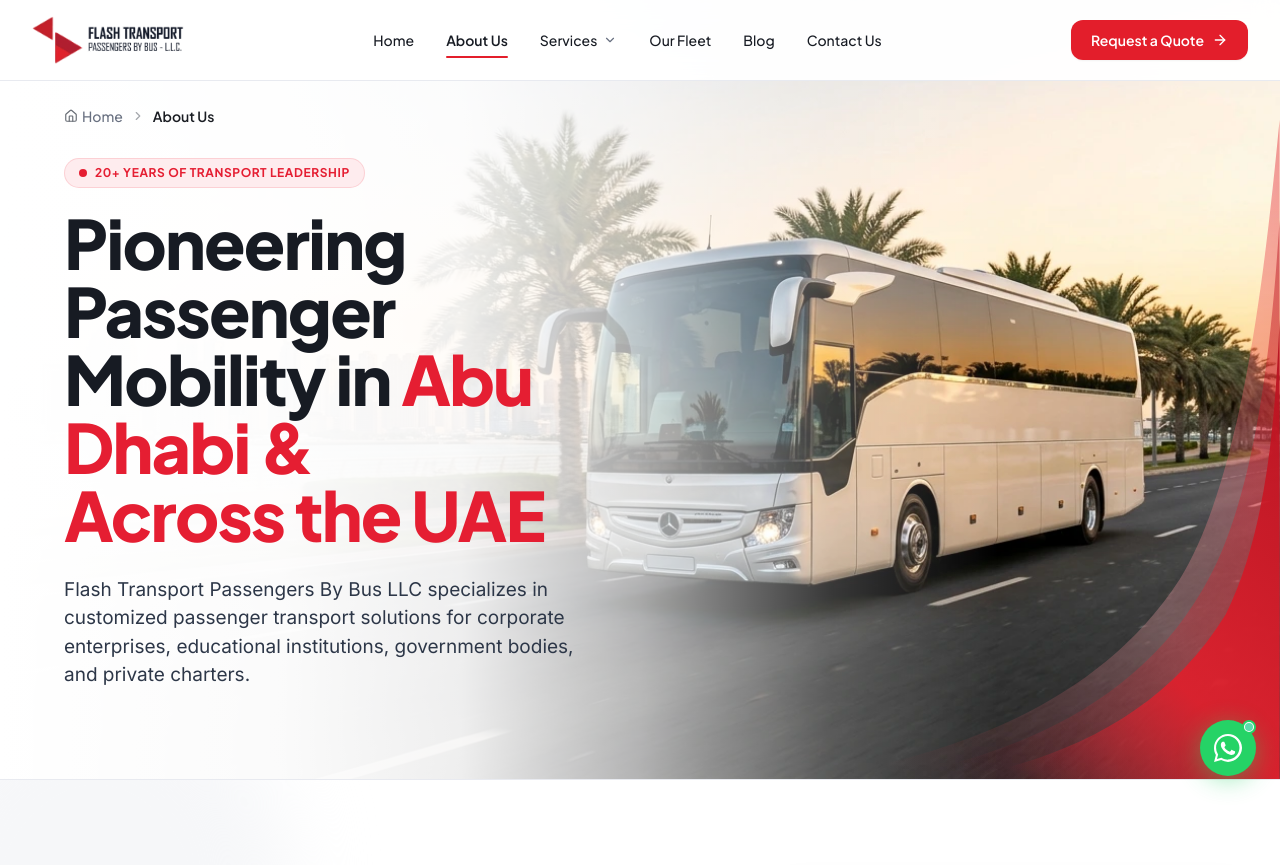
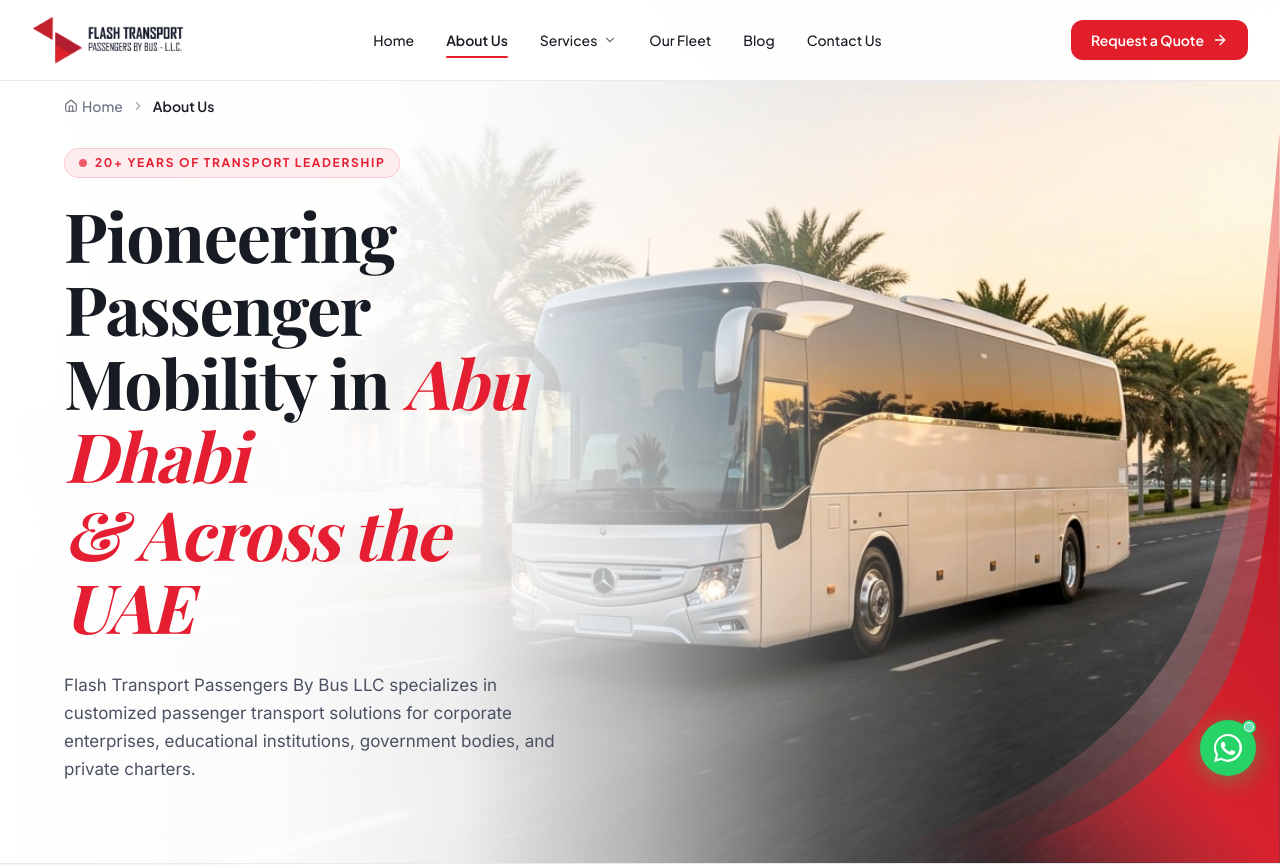
Before and after one commit to zynexta/Flashtp, a React (Vite) app: page /about-us/ in a window 1280 px wide. Shown: the top 865 px of the page. Built offline with nearby package versions, Linux system fonts and the light colour scheme; a web font is replaced by a local one.

Commit message:
feat(about): enhance hero headline with premium editorial serif typography matching Home Hero

```diff
--- a/src/pages/About.tsx
+++ b/src/pages/About.tsx
@@ -140,25 +140,29 @@ export const About: React.FC = () => {
             />
 
             {/* 2. Experience Badge */}
-            <div className="inline-flex items-center gap-1.5 sm:gap-2 px-2.5 sm:px-3.5 py-0.5 sm:py-1.5 rounded-full bg-[#FEECEE] border border-[#F8A5AC]/40 text-[#E51E32] text-[10.5px] min-[360px]:text-[11px] sm:text-xs font-bold tracking-wider uppercase select-none shadow-xs">
-              <span className="w-1.5 sm:w-2 h-1.5 sm:h-2 rounded-full bg-[#E51E32]" />
+            <div className="inline-flex items-center gap-2 px-3 sm:px-3.5 py-1 sm:py-1.5 rounded-full bg-[#FEECEE]/90 border border-[#F8A5AC]/50 text-[#E51E32] text-[11px] sm:text-xs font-bold tracking-[0.14em] uppercase select-none shadow-2xs">
+              <span className="w-2 h-2 rounded-full bg-[#E51E32] animate-pulse" />
               <span>20+ Years of Transport Leadership</span>
             </div>
 
-            {/* 3. Main Heading: 27-30px on mobile, 62-68px on desktop */}
-            <h1 className="font-sans text-[26px] min-[360px]:text-[28px] xs:text-[30px] sm:text-[44px] md:text-[54px] lg:text-[62px] xl:text-[68px] font-extrabold text-[#171B23] tracking-[-0.025em] leading-[1.12] sm:leading-[1.0] max-w-[640px]">
-              <span className="block">Pioneering Passenger</span>
-              <span className="block">
+            {/* 3. Main Heading: Premium Editorial Typography matching Hero */}
+            <h1 className="text-[28px] min-[360px]:text-[32px] xs:text-[34px] sm:text-[46px] md:text-[54px] lg:text-[62px] xl:text-[68px] tracking-[-0.02em] leading-[1.14] sm:leading-[1.08] max-w-[640px]">
+              <span className="font-serif font-bold text-[#171B23] block">
+                Pioneering Passenger
+              </span>
+              <span className="font-serif font-bold text-[#171B23] block">
                 Mobility in{' '}
-                <span className="text-[#E51E32]">Abu Dhabi &amp;</span>
+                <span className="font-serif italic font-bold text-[#E51E32]">
+                  Abu Dhabi
+                </span>
               </span>
-              <span className="text-[#E51E32] block">
-                Across the UAE
+              <span className="font-serif italic font-bold text-[#E51E32] block mt-0.5 sm:mt-1">
+                &amp; Across the UAE
               </span>
             </h1>
 
-            {/* 4. Company Description: 13-14px on mobile, 18-19px on desktop */}
-            <p className="font-body text-[12.5px] min-[360px]:text-[13px] sm:text-[17px] lg:text-[18px] xl:text-[19px] text-[#2D3748] leading-[1.48] sm:leading-[1.5] max-w-[320px] xs:max-w-[360px] sm:max-w-[580px] font-normal pt-0.5 sm:pt-2">
+            {/* 4. Company Description */}
+            <p className="font-body text-[13px] min-[360px]:text-[13.5px] sm:text-[16px] lg:text-[17px] text-[#4A5160] leading-[1.6] sm:leading-[1.65] max-w-[340px] xs:max-w-[380px] sm:max-w-[560px] font-normal pt-1 sm:pt-2">
               Flash Transport Passengers By Bus LLC specializes in customized passenger transport solutions for corporate enterprises, educational institutions, government bodies, and private charters.
             </p>
           </div>
```
